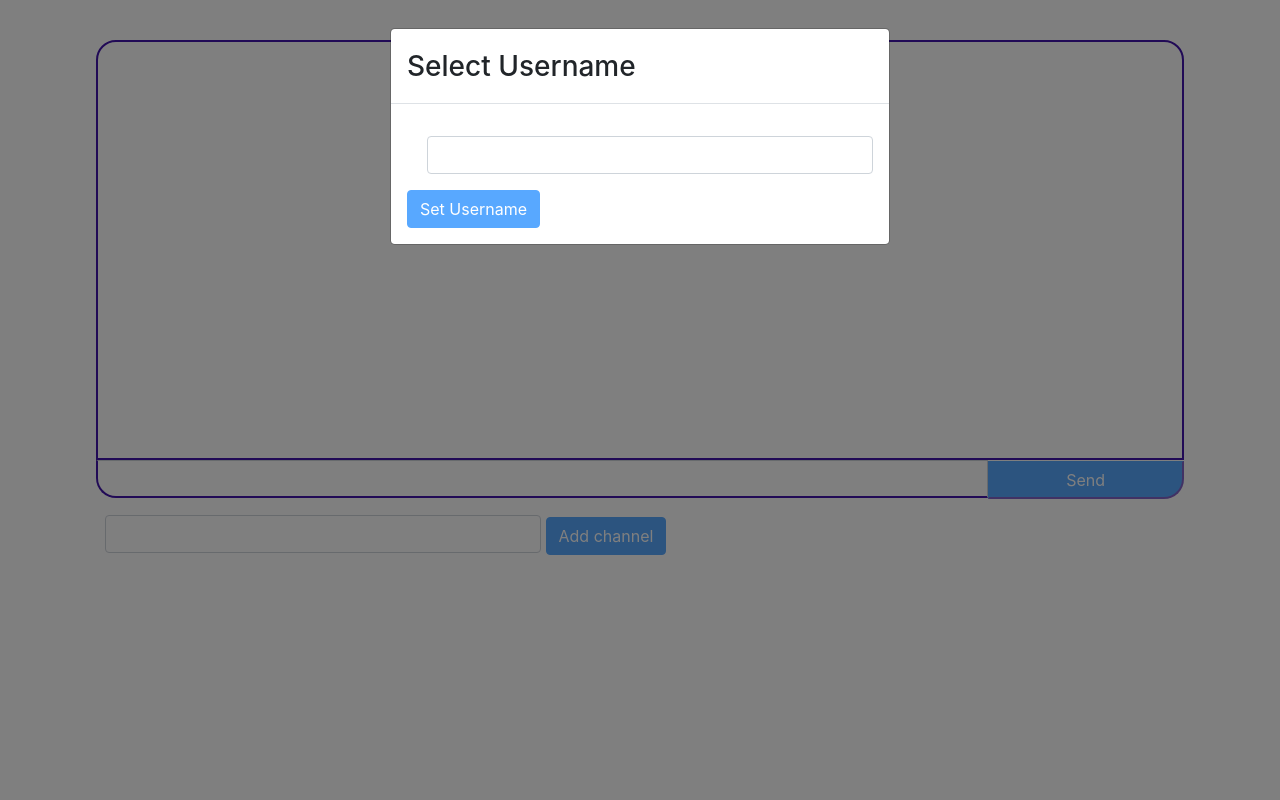
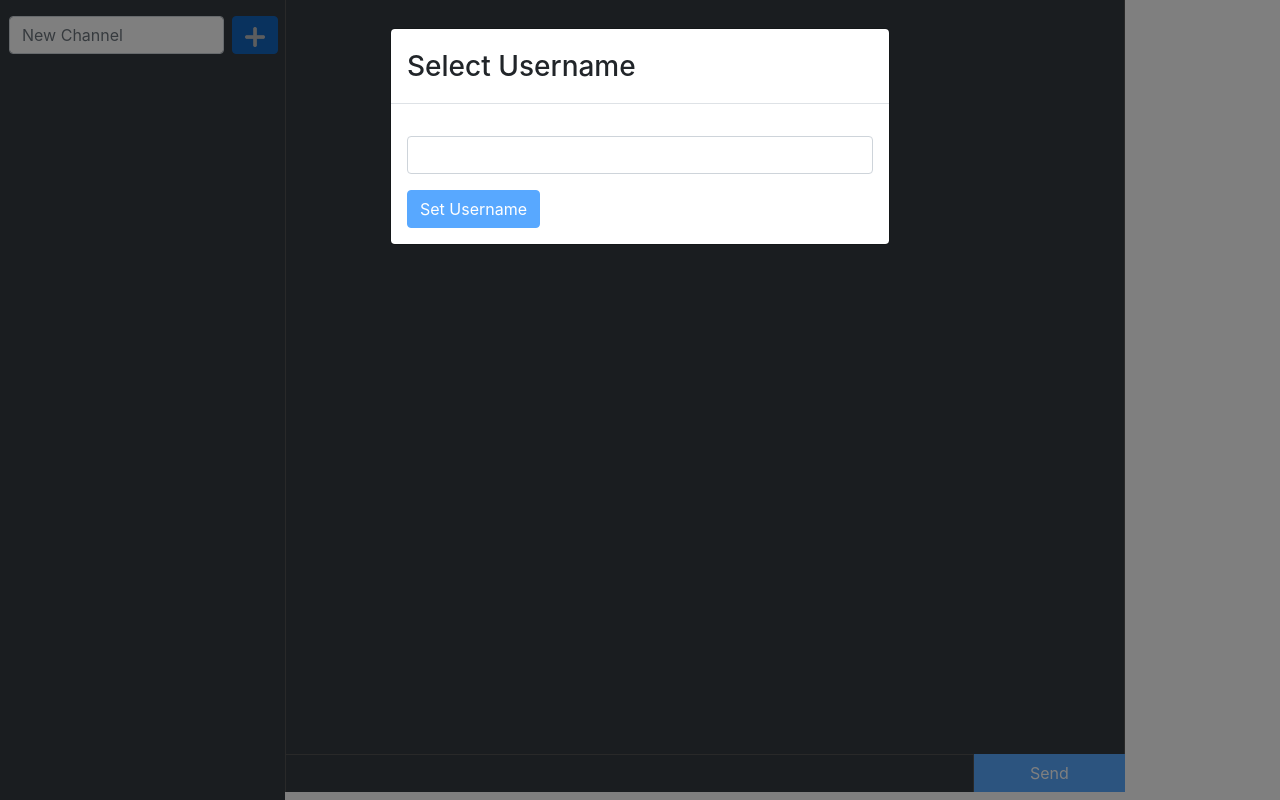
Before and after one commit to jewelnaresh/im, a Flask app: page / in a window 1280 px wide. Run offline with Flask 2, Linux system fonts and the light colour scheme; data that the repository does not hold is empty; some libraries are stand-ins or nearby versions.

Commit message:
made a brand new UI

```diff
--- a/static/style.css
+++ b/static/style.css
@@ -1,19 +1,24 @@
 
 .form-group {
     margin-top: 1rem;
-    margin-left: 1.25rem;
 }
 #newchannel {
     display: inline-block;
-    width: 40%;
+}
+
+img {
+    height: 20px;
+    width: 20px;
 }
 
 .list-group-item {
-    width: 30%;
     border-radius: 1.875rem !important;
-    margin-left: 1.25rem;
-    padding-left: 0.625rem;
+    padding-left: 1rem;
     margin-bottom: 1.25rem !important;
+}
+
+.btn {
+    vertical-align: top;
 }
 
 button:focus {
@@ -21,15 +26,28 @@
 }
 
 #chatbox {
-    border-radius: 1.25rem 1.25rem 0rem 0rem;
-    margin: 0 auto;
+    /* border-radius: 1.25rem 1.25rem 0rem 0rem; */
+    /* margin: 0 auto; */
     margin-bottom: 0;
-    margin-top: 2.5rem;
+    /* margin-top: 2.5rem; */
     padding: 0.625rem;
-    background:rgb(255, 255, 255);
-    height: 26.25rem;
-    width: 85%;
-    border: 0.125rem solid rgb(66, 20, 173);
+    /* background:rgb(255, 255, 255); */
+    height: 94.2vh;
+    /* width: 85%; */
+    /* border: 0.125rem solid rgb(66, 20, 173); */
+    overflow: auto;
+    -ms-overflow-style: none;
+    scrollbar-width: none;
+    border-left: 1px solid rgb(83, 83, 83);
+    border-right: 1px solid rgb(83, 83, 83);
+}
+
+#chatbox::-webkit-scrollbar {
+    display: none;
+}
+
+.sidepanel {
+    height: 100vh;
     overflow: auto;
 }
 
@@ -45,7 +63,8 @@
 }
 
 .msg-sent {
-    background-color: rgb(224, 224, 224);
+    color: white;
+    background-color: rgb(117, 117, 117);
     display: inline-block;
     border-radius: 1.75rem;
     padding: 0.3125rem 1.1875rem;
@@ -73,11 +92,12 @@
 
 .timestamp {
     font-family: monospace;
-    color: grey;
+    color:#cccccc;
     font-size: 0.625rem;
 }
 
 .msg-sender {
+    color: white;
     font-family: 'Times New Roman', Times, serif;
     font-size: 0.9375rem;
     margin-bottom: 0;
@@ -96,23 +116,27 @@
 }
 
 #send-group {
-    margin: 0rem auto;
+    /* margin: 0rem auto; */
     padding: 0;
-    width: 85%;
+    /* width: 85%; */
 }
 
 #send-input {
-    border-radius: 0rem 0rem 0rem 1.25rem;
+    border: 0px solid white;
+    border-radius: 0rem;
     width: 82%;
     display: inline-block;
-    border-bottom: rgb(66, 20, 173) 0.125rem solid;
-    border-left: rgb(66, 20, 173) 0.125rem solid;
+    border-left: 1px solid rgb(83, 83, 83);
+    border-right: 1px solid rgb(83, 83, 83);
+    border-top: 1px solid rgb(83, 83, 83);
+    /* border-bottom: rgb(66, 20, 173) 0.125rem solid; */
+    /* border-left: rgb(66, 20, 173) 0.125rem solid; */
 }
 
 #send-button {
-    border-right: rgb(66, 20, 173) 0.125rem solid;
-    border-bottom: rgb(66, 20, 173) 0.125rem solid;
+    /* border-right: rgb(66, 20, 173) 0.125rem solid; */
+    /* border-bottom: rgb(66, 20, 173) 0.125rem solid; */
     width: 18%;
     height: 2.375rem;
-    border-radius: 0rem 0rem 1.25rem 0rem;
+    border-radius: 0rem;
 }
--- a/templates/index.html
+++ b/templates/index.html
@@ -27,7 +27,34 @@
         </div>
     </div>
 
-    <div id="chatbox">
+    <div class="container ml-0">
+
+        <div class="row">
+            <div class="col-3 bg-dark sidepanel pl-4 pr-4">
+                <div class="form-group">
+                    <div class="row">
+                        <div class="col-10 pl-0 pr-2">
+                            <input class="form-control" type="text" id="newchannel" placeholder="New Channel">
+                        </div>
+                        <div class="col-2 pl-0 pr-0">
+                            <button class="btn btn-primary" id="addchannel"><img src="../static/plus.png"
+                                    alt=""></button>
+                        </div>
+                    </div>
+                </div>
+
+
+                <div class="list-group" id="channellist">
+                    {% for channel in channellist %}
+                    <button
+                        class="list-group-item list-group-item-action text-center">#{{ channel.channelname }}</button>
+                    {% endfor %}
+                </div>
+            </div>
+
+            <div class="col-9 pl-0">
+
+                <div id="chatbox" class="bg-dark">
 
                     <!-- sample format of a chat -->
 
@@ -64,24 +91,12 @@
                 </div>
 
                 <div id="send-group">
-        <input class="form-control" id="send-input" type="text"><button class="btn btn-primary" id="send-button">Send</button>
+                    <input class="form-control bg-dark" id="send-input" type="text"><button class="btn btn-primary" id="send-button">Send</button>
                 </div>
-
-
-    <div class="container">
-        <div class="form-group">
-            <input class="form-control" type="text" id="newchannel">
-            <button class="btn btn-primary" id="addchannel">Add channel</button>
             </div>
-
-        <div class="list-group" id="channellist">
-            {% for channel in channellist %}
-            <button class="list-group-item list-group-item-action">#{{ channel.channelname }}</button>
-            {% endfor %}
         </div>
     </div>
 
-    </div>
 
 
     <script src="https://code.jquery.com/jquery-3.3.1.slim.min.js"
```
Also changed, not shown: static/plus.png (added), 1 other file. Lines whose indentation alone changed are shown as unchanged.
